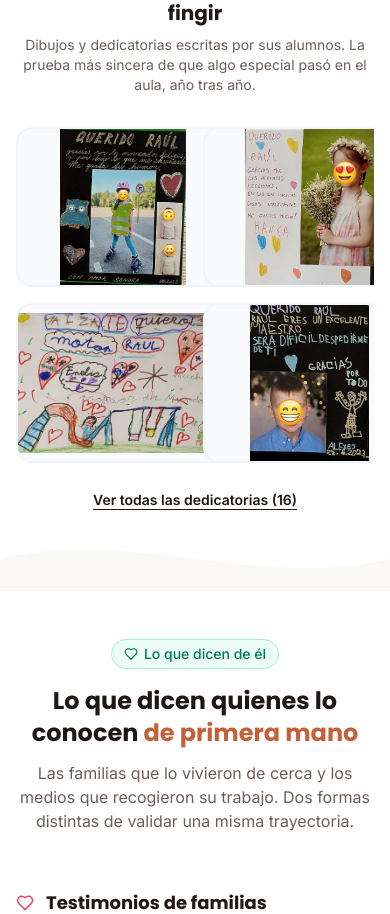
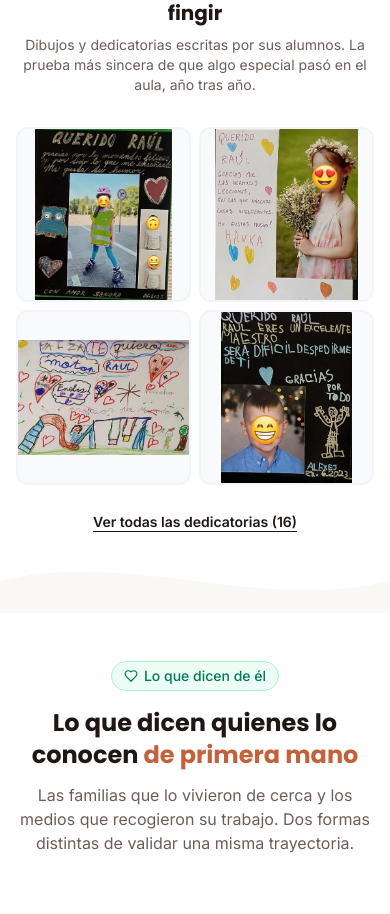
Before and after one commit to BenitaPlata/portfolio-raul-garcia, a Next.js app: page / in a window 390 px wide. Shown: the part 8511-9425 px from the top of the page. Built offline with nearby package versions, Linux system fonts and the light colour scheme.

Commit message:
Fix: responsive grid dedicatorias móvil

```diff
--- a/components/Evidence.tsx
+++ b/components/Evidence.tsx
@@ -203,12 +203,12 @@ export default function Evidence() {
                 Dibujos y dedicatorias escritas por sus alumnos. La prueba más sincera de que algo especial pasó en el aula, año tras año.
               </p>
             </div>
-            <div className="grid grid-cols-2 md:grid-cols-4 gap-4 overflow-hidden">
+            <div className="grid grid-cols-2 md:grid-cols-4 gap-2 md:gap-4">
               {childrenLetters.slice(0, 4).map((letter, i) => (
                 <button
                   key={i}
                   onClick={() => openLightbox(i)}
-                  className="aspect-[4/3] rounded-2xl overflow-hidden border-2 border-slate-100 hover:border-accent/40 transition-all hover:-translate-y-1 hover:shadow-lg bg-slate-50 flex items-center justify-center min-h-[160px] md:min-h-[220px]"
+                  className="aspect-square rounded-xl overflow-hidden border-2 border-slate-100 hover:border-accent/40 transition-all hover:-translate-y-1 hover:shadow-lg bg-slate-50 flex items-center justify-center w-full"
                   aria-label={`Ver carta ${i + 1}`}
                 >
                   <img
```
